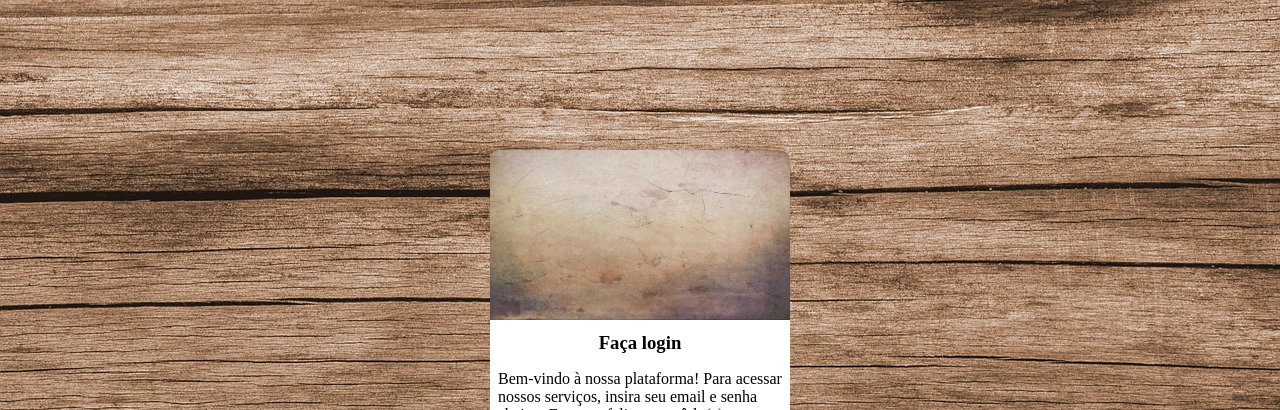
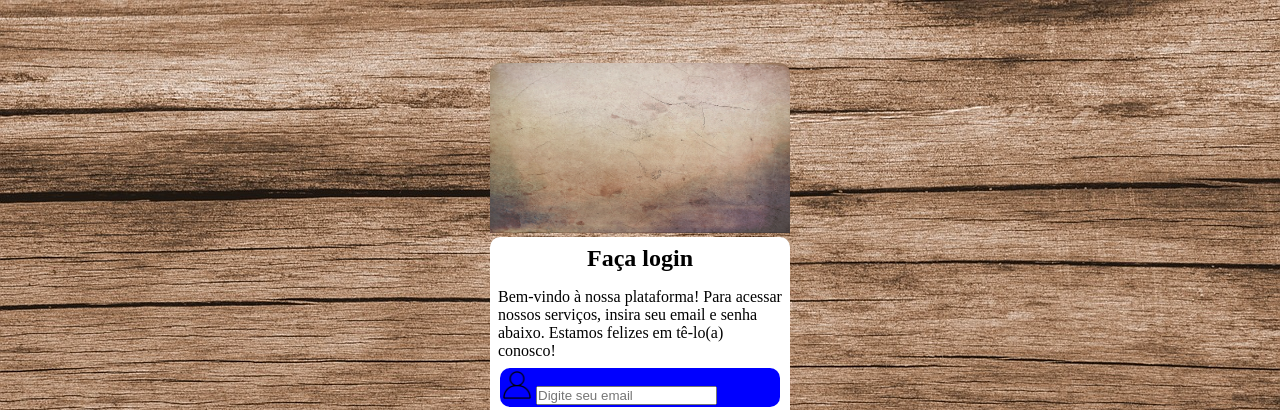
Before and after one commit to codebyChristian/Projeto_Tela-login, a plain HTML site: page index.html in a window 1280 px wide. Shown: the top 410 px of the page. Drawn offline with Linux system fonts and the light colour scheme.

Commit message:
Reorganizando estrutura do HTML

```diff
--- a/estilos/style.css
+++ b/estilos/style.css
@@ -34,7 +34,7 @@ div.fora {
 
 }
 
-div.dentro {
+section.dentro {
     position: absolute;
     top: 50%;
     left: 50%;
@@ -42,7 +42,7 @@ div.dentro {
     border-radius: 10px;
 }
 
-form > h3 {
+form > h1 {
     text-align: center;
     padding: 8px;
 }
--- a/index.html
+++ b/index.html
@@ -1,4 +1,3 @@
-
 
 <!DOCTYPE html>
 <html lang="pt-br">
@@ -12,15 +11,16 @@
 
     <main class="fora">
 
-        <div class="dentro">
+        <section class="dentro">
 
+            <div id="img">
+                <img class="img-phone" src="imagens/wall-paper.jpg" alt="Imagem de uma parede">
+            </div>
+
+            <div id="formulario">
                 <form action="login.php" method="post">
-
-                <img class="img-phone" src="imagens/wall-paper.jpg" alt=""Imagem de uma parede>
-
-                <h3>Faça login</h3>
+                    <h1>Faça login</h1>
                     <p>Bem-vindo à nossa plataforma! Para acessar nossos serviços, insira seu email e senha abaixo. Estamos felizes em tê-lo(a) conosco!</p>
-
                     <div class="login-user">
                         <label for="iemail"><img class="img-login-user" src="imagens/perfil-de-usuario.png" alt="Foto de usuário">
                         </label>
@@ -38,6 +38,7 @@
                     </div>
                 </form>
             </div>
+        </section>
     </main>
 
 </body>
```
Lines whose indentation alone changed are shown as unchanged.
